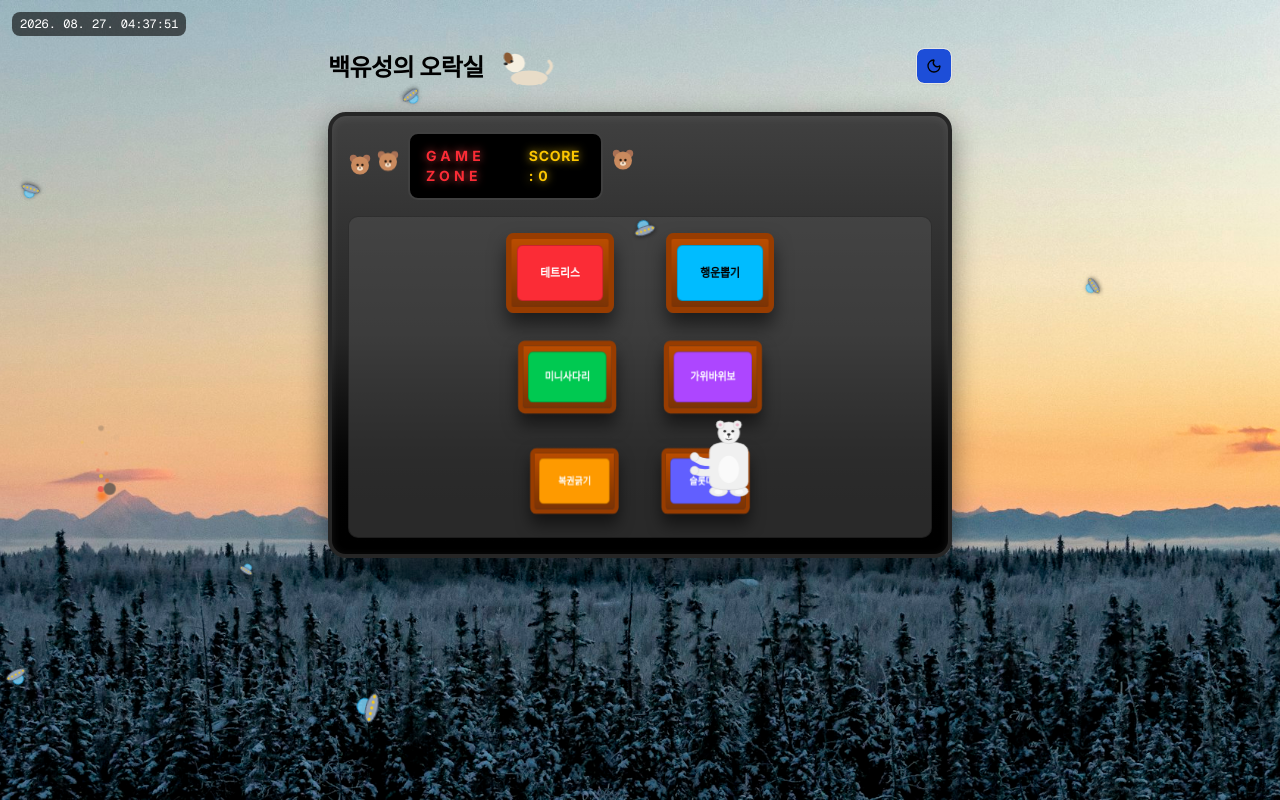
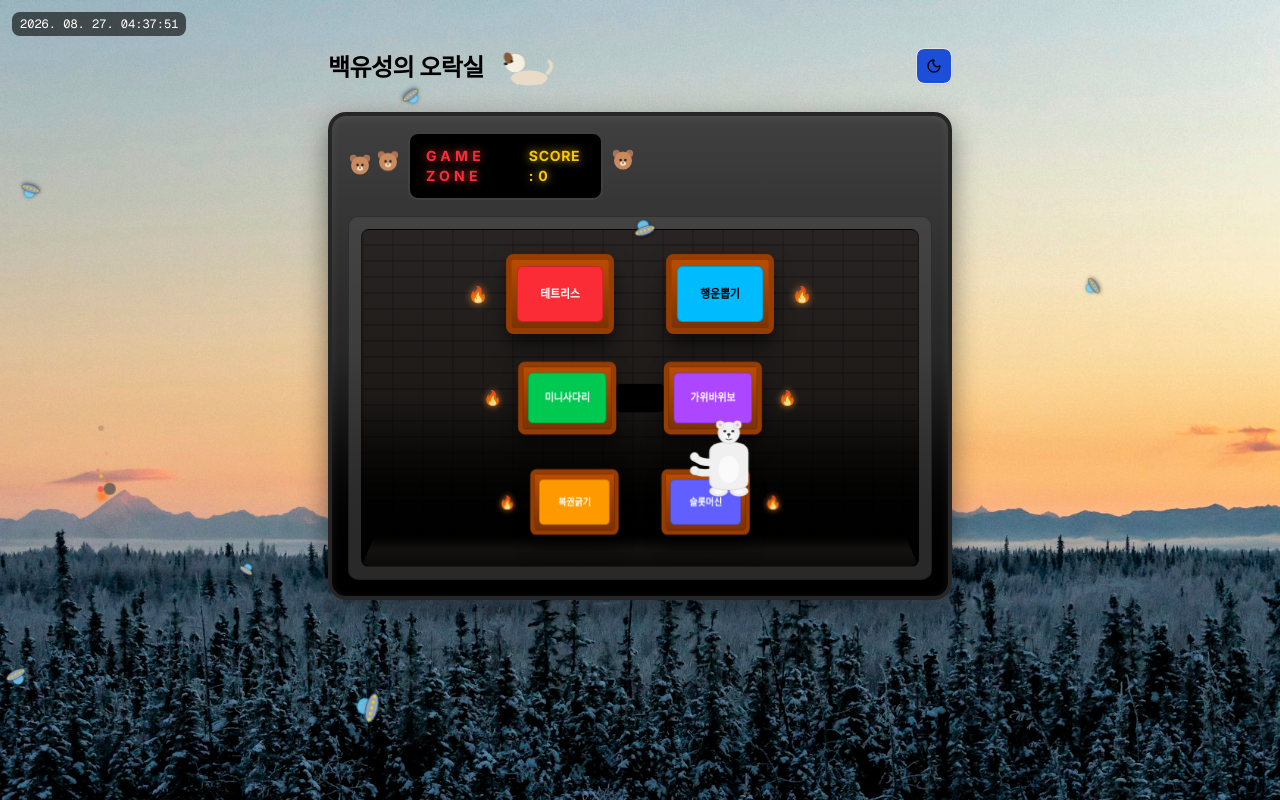
Before and after one commit to lu680035003500-sudo/0827_final_v1, a Next.js app: page / in a window 1280 px wide. Built offline with nearby package versions, Linux system fonts and the light colour scheme.

Commit message:
feat: 검은 박스를 고전 성(castle) 복도 3D 배경으로 꾸밈
돌벽 텍스처, 소실점 뒷벽, 바닥 원근 그라데이션, 벽에 걸린 횃불을 추가해
액자 6개가 실제 성 복도 벽에 걸려있는 듯한 장면을 연출했다.

```diff
--- a/components/arcade/game-corridor.tsx
+++ b/components/arcade/game-corridor.tsx
@@ -18,16 +18,42 @@ export function GameCorridor({ items }: { items: CorridorButton[] }) {
   }
 
   return (
-    <div className="w-full py-1 [perspective:1100px]">
-      <div className="flex flex-col items-center gap-6">
+    <div className="relative w-full overflow-hidden rounded-md border border-black/40 bg-gradient-to-b from-stone-800 via-stone-900 to-black px-2 py-6 [perspective:1100px]">
+      <div
+        aria-hidden="true"
+        className="pointer-events-none absolute inset-0 opacity-40"
+        style={{
+          backgroundImage:
+            "repeating-linear-gradient(0deg, rgba(0,0,0,0.45) 0px, rgba(0,0,0,0.45) 2px, transparent 2px, transparent 16px), repeating-linear-gradient(90deg, rgba(0,0,0,0.35) 0px, rgba(0,0,0,0.35) 2px, transparent 2px, transparent 30px)",
+        }}
+      />
+
+      <div
+        aria-hidden="true"
+        className="pointer-events-none absolute left-1/2 top-1/2 h-8 w-14 rounded-sm bg-black shadow-[inset_0_0_10px_rgba(0,0,0,0.9)]"
+        style={{ transform: "translate(-50%, -50%) translateZ(-150px)" }}
+      />
+
+      <div
+        aria-hidden="true"
+        className="pointer-events-none absolute inset-x-0 bottom-0 h-14 bg-gradient-to-t from-stone-950 via-stone-900/70 to-transparent"
+        style={{ transform: "rotateX(65deg)", transformOrigin: "bottom" }}
+      />
+
+      <div className="relative flex flex-col items-center gap-6">
         {rows.map((pair, depth) => (
           <div
             key={depth}
-            className="flex w-full items-center justify-center gap-8 sm:gap-10"
+            className="flex w-full items-center justify-center gap-3"
             style={{
               transform: `translateZ(${-depth * DEPTH_STEP_PX}px) scale(${1 - depth * SCALE_STEP})`,
             }}
           >
+            <span aria-hidden="true" className="text-base opacity-90 [text-shadow:0_0_8px_rgba(251,146,60,0.9)]">
+              🔥
+            </span>
+
+            <div className="flex items-center justify-center gap-8 sm:gap-10">
               {pair.map((item, side) => (
                 <button
                   key={item.key}
@@ -44,6 +70,11 @@ export function GameCorridor({ items }: { items: CorridorButton[] }) {
                 </button>
               ))}
             </div>
+
+            <span aria-hidden="true" className="text-base opacity-90 [text-shadow:0_0_8px_rgba(251,146,60,0.9)]">
+              🔥
+            </span>
+          </div>
         ))}
       </div>
     </div>
```
Lines whose indentation alone changed are shown as unchanged.
